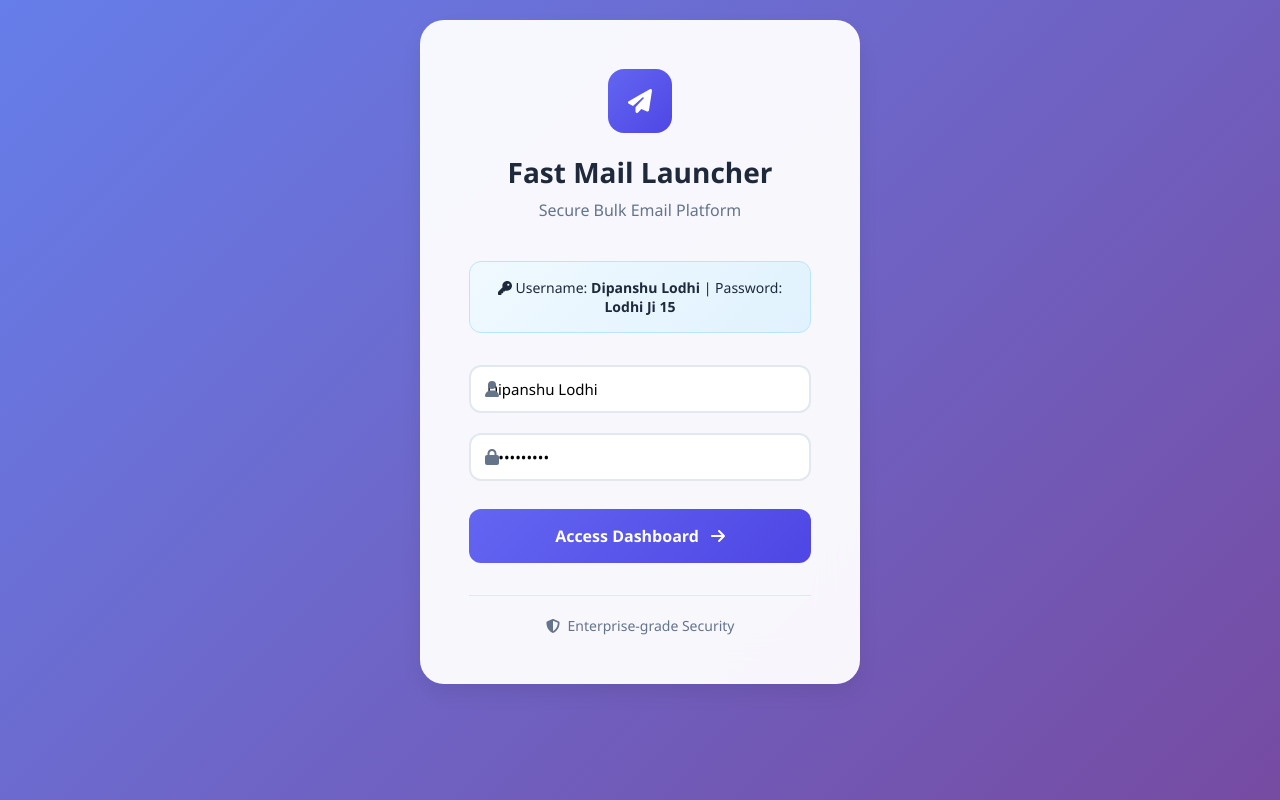
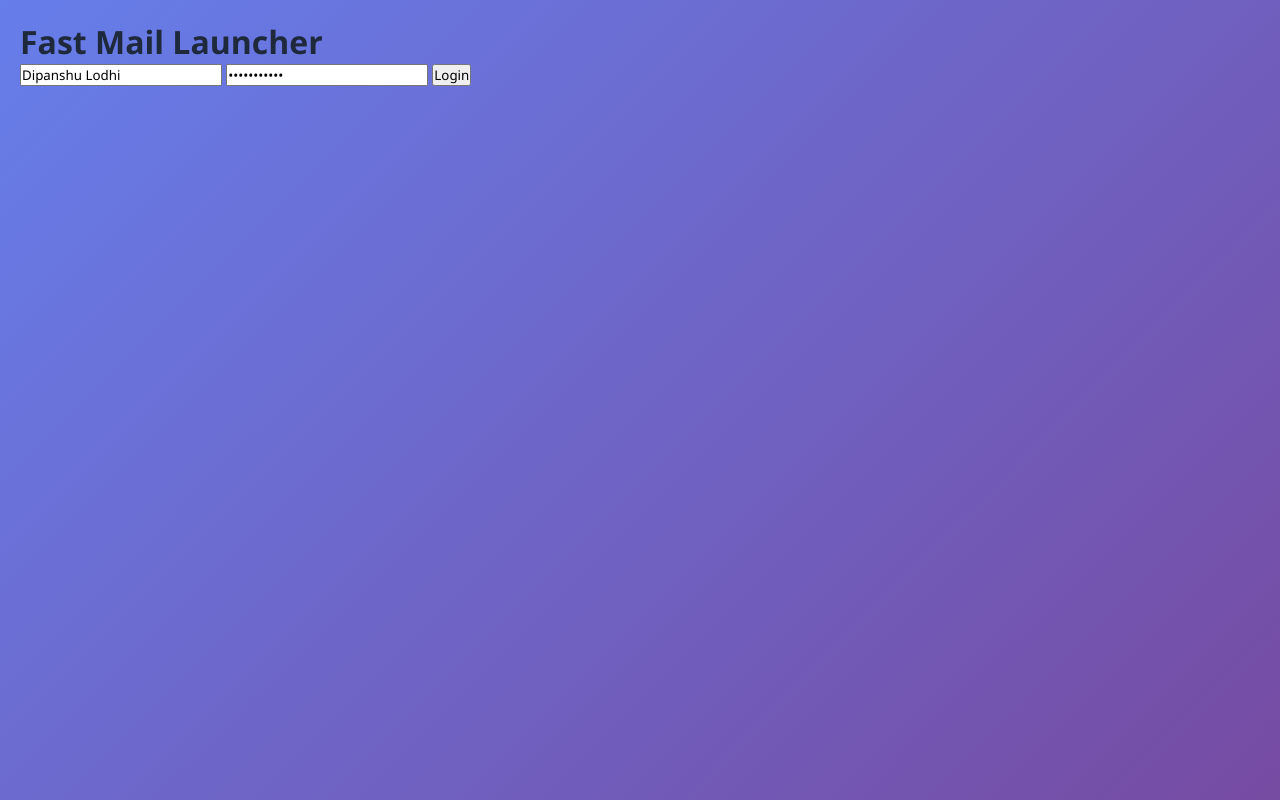
Before and after one commit to deepanshulodhi79-sudo/Deepanshu-s-, a website: page public/login.html in a window 1280 px wide. Drawn offline with Linux system fonts and the light colour scheme.

Commit message:
Update login.html

```diff
--- a/public/login.html
+++ b/public/login.html
@@ -7,54 +7,17 @@
     <link rel="stylesheet" href="style.css">
 </head>
 <body>
-    <div class="container">
-        <div class="glass-card">
-            <div class="brand-header">
-                <div class="logo">
-                    <i class="fas fa-paper-plane"></i>
-                </div>
-                <h1>Fast Mail Launcher</h1>
-                <p class="tagline">Secure Bulk Email Platform</p>
-            </div>
-
-            <div class="login-section">
-                <div class="credentials-hint">
-                    <i class="fas fa-key"></i>
-                    Username: <strong>Dipanshu Lodhi</strong> | Password: <strong>Lodhi Ji 15</strong>
-                </div>
-
-                <form class="auth-form">
-                    <div class="input-group">
-                        <div class="input-icon">
-                            <i class="fas fa-user"></i>
-                        </div>
-                        <input type="text" id="username" placeholder="Enter username" value="Dipanshu Lodhi">
-                    </div>
-
-                    <div class="input-group">
-                        <div class="input-icon">
-                            <i class="fas fa-lock"></i>
-                        </div>
-                        <input type="password" id="password" placeholder="Enter password" value="Lodhi Ji 15">
-                    </div>
-
-                    <button type="button" id="loginBtn" class="auth-button">
-                        <span class="btn-text">Access Dashboard</span>
-                        <i class="fas fa-arrow-right"></i>
-                    </button>
-                </form>
-
-                <div id="loginStatus" class="status-message"></div>
-            </div>
-
-            <div class="security-badge">
-                <i class="fas fa-shield-alt"></i>
-                <span>Enterprise-grade Security</span>
+    <div class="simple-container">
+        <div class="simple-card">
+            <h1>Fast Mail Launcher</h1>
+            <div class="login-form">
+                <input type="text" id="username" placeholder="Username" value="Dipanshu Lodhi">
+                <input type="password" id="password" placeholder="Password" value="Lodhi Ji 15">
+                <button id="loginBtn">Login</button>
+                <div id="loginStatus" class="status"></div>
             </div>
         </div>
     </div>
-
-    <script src="https://cdnjs.cloudflare.com/ajax/libs/font-awesome/6.4.0/js/all.min.js"></script>
     <script src="script.js"></script>
 </body>
 </html>
```
